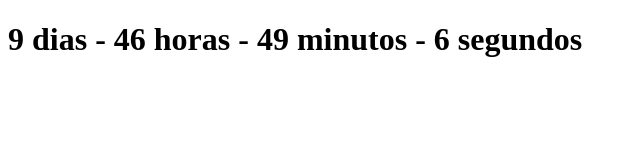
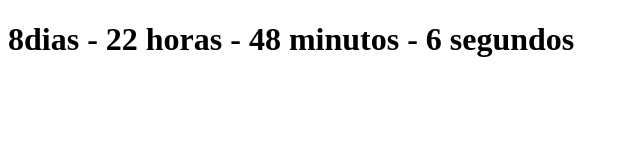
Before and after one commit to otaviobonassi/show-me-the-money, a plain HTML site: page index.html in a window 1280 px wide. Shown: the whole page, without its empty margins (0-640 px from the left). Drawn offline with Linux system fonts and the light colour scheme.

Commit message:
adapting to Firefox, IE and Safari

```diff
--- a/countdown.js
+++ b/countdown.js
@@ -3,31 +3,33 @@ function timeCountDown(deadline){
     let today = new Date().getTime();
     let timeLeft = Date.parse(deadline) - today;
     let days = Math.floor(timeLeft / (1000*60*60*24));
-    let hours = Math.floor((timeLeft / (1000*60*60)) % 60)
-    let minutes = Math.floor((timeLeft / (1000*60)) % 60);
-    let seconds = Math.floor((timeLeft / 1000) % 60);
+    let hours = Math.floor((timeLeft % (1000 * 60 * 60 * 24)) / (1000 * 60 * 60));
+    let minutes = Math.floor((timeLeft % (1000 * 60 * 60)) / (1000 * 60));
+    let seconds = Math.floor((timeLeft % (1000 * 60)) / 1000);
+
+    console.log(timeLeft, days, hours, minutes, seconds);
 
     return {
-        timeLeft,
-        days,
-        hours,
-        minutes,
-        seconds
+        timeLeft: timeLeft, //IE não aceita associação direta, obriga a ter o ":" na associação
+        days: days,
+        hours: hours,
+        minutes: minutes,
+        seconds: seconds
     };
 }
 
 const h1 = document.querySelector('h1');
 
 function clock() {
-    let tic = setInterval( () => {
-        let timeObj = timeCountDown("Março 26 2020 24:00:00"); //'December 31 2015 23:59:59 GMT+0200';
+    let tic = setInterval( function() {
+        let timeObj = timeCountDown("2020/03/26 11:59 AM"); //Para funcionar no IE, Firefox etc. a data tem que ser no formato YY/MM/DD HH:MM AM/PM;
 
         if (timeObj.timeLeft <= 0) {
             clearInterval(tic);
         }
 
-        h1.innerText = `${timeObj.days} dias - ${timeObj.hours} horas - ${timeObj.minutes} minutos - ${timeObj.seconds} segundos`;
-
+        h1.innerText = timeObj.days + "dias - " + timeObj.hours + " horas - " + timeObj.minutes + " minutos - " + timeObj.seconds + " segundos";
+        //IE não aceita template literal ``, por isso tive que fazer do jeito "antigo"
     }, 1000);
 }
 
--- a/index.html
+++ b/index.html
@@ -11,6 +11,6 @@
     <h2> Lorem ipsum dolor sit amet consectetur adipisicing elit. Impedit, ad nihil, quidem dolorem, officiis quia autem ullam deleniti officia earum aut? Nisi expedita unde rerum cum! Dolor ex ducimus quo!
     </h2>
     <script src="countdown.js"></script>
-    <script src="remkt.js"></script>
+    <!-- <script src="remkt.js"></script> -->
 </body>
 </html>
```
